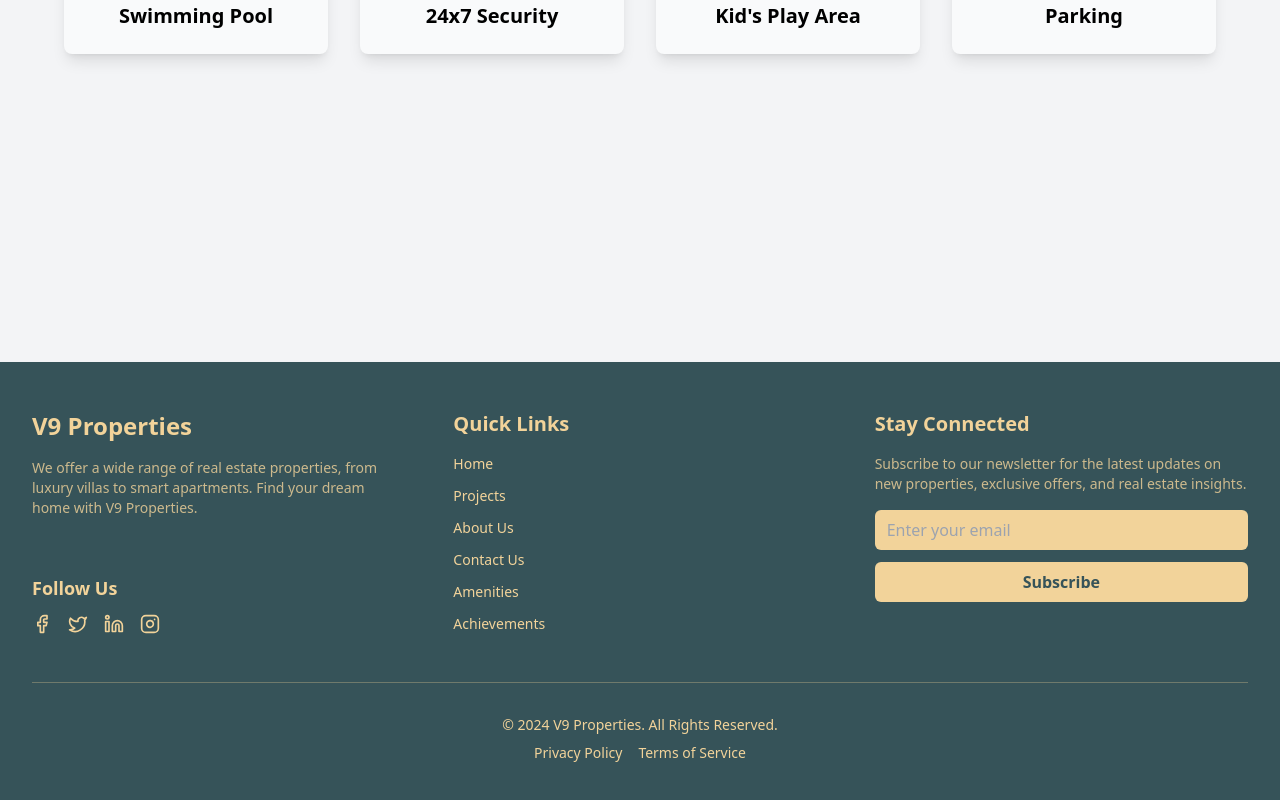
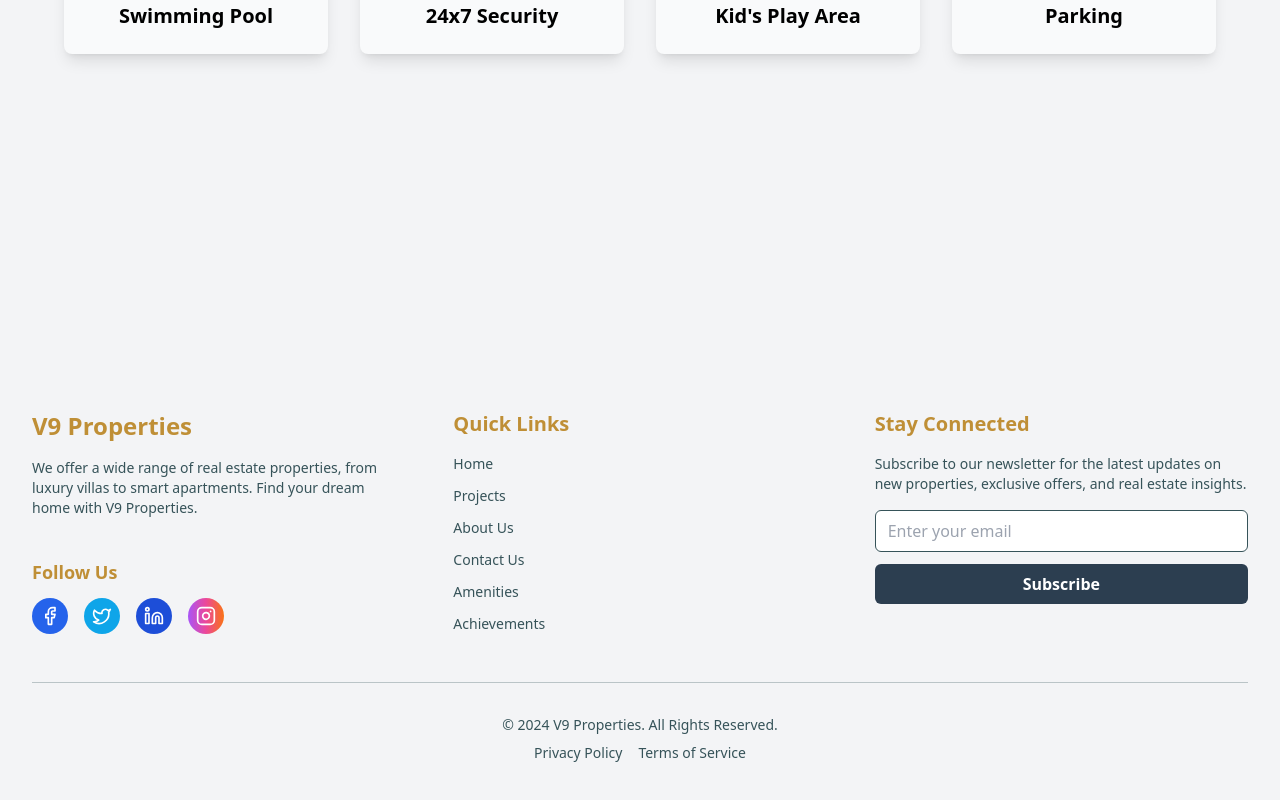
Before and after one commit to Anusha-star11/RealEstateMERNProject, a React (Vite) app in the folder RealEstate/: page /RealEstateApp/project/1 in a window 1280 px wide. Shown: the part 1654-2454 px from the top of the page. Built offline with nearby package versions, Linux system fonts and the light colour scheme.

Commit message:
last change

```diff
--- a/RealEstate/src/Components/Footer.jsx
+++ b/RealEstate/src/Components/Footer.jsx
@@ -2,27 +2,7 @@ import React, { useState } from 'react';
 import { Facebook, Twitter, Linkedin, Instagram, X } from 'lucide-react';
 
 const Popup = ({ isOpen, onClose, message }) => {
-  if (!isOpen) return null;
-
-  return (
-    <div className="fixed inset-0 bg-black bg-opacity-50 flex items-center justify-center z-50">
-      <div className="bg-[#f2d39a] text-[#365359] p-6 rounded-lg shadow-xl max-w-sm w-full mx-4">
-        <div className="flex justify-between items-center mb-4">
-          <h3 className="text-xl font-bold">Subscription Successful</h3>
-          <button onClick={onClose} className="text-[#365359] hover:text-gray-700">
-            <X size={24} />
-          </button>
-        </div>
-        <p>{message}</p>
-        <button
-          onClick={onClose}
-          className="mt-4 px-4 py-2 bg-[#365359] text-[#f2d39a] rounded hover:bg-opacity-90 transition-colors w-full"
-        >
-          Close
-        </button>
-      </div>
-    </div>
-  );
+  // ... (Popup component remains unchanged)
 };
 
 const Footer = () => {
@@ -38,31 +18,31 @@ const Footer = () => {
   };
 
   return (
-    <footer className="bg-[#365359] text-[#f2d39a] py-12 px-4 sm:px-6 lg:px-8">
+    <footer className="bg-gray-100 py-12 px-4 sm:px-6 lg:px-8">
       <div className="max-w-7xl mx-auto">
         {/* Main Grid Container */}
         <div className="grid grid-cols-1 sm:grid-cols-2 lg:grid-cols-3 gap-12">
           {/* Company Info Section */}
           <div className="flex flex-col justify-between">
             <div>
-              <h2 className="text-2xl font-bold mb-4">V9 Properties</h2>
-              <p className="text-sm text-[#f2d39a] opacity-80 mb-6">
+              <h2 className="text-2xl font-bold mb-4 text-[#bf8f36]">V9 Properties</h2>
+              <p className="text-sm text-[#365359] mb-6">
                 We offer a wide range of real estate properties, from luxury villas to smart apartments. Find your dream home with V9 Properties.
               </p>
             </div>
             <div>
-              <h3 className="text-lg font-bold mb-3">Follow Us</h3>
+              <h3 className="text-lg font-bold mb-3 text-[#bf8f36]">Follow Us</h3>
               <div className="flex space-x-4">
-                <a href="https://facebook.com" target="_blank" rel="noopener noreferrer" className="text-[#f2d39a] hover:text-blue-500 transition-colors">
+                <a href="https://facebook.com" target="_blank" rel="noopener noreferrer" className="bg-blue-600 text-white p-2 rounded-full hover:bg-blue-700 transition-colors">
                   <Facebook size={20} />
                 </a>
-                <a href="https://twitter.com" target="_blank" rel="noopener noreferrer" className="text-[#f2d39a] hover:text-blue-400 transition-colors">
+                <a href="https://twitter.com" target="_blank" rel="noopener noreferrer" className="bg-sky-500 text-white p-2 rounded-full hover:bg-sky-600 transition-colors">
                   <Twitter size={20} />
                 </a>
-                <a href="https://linkedin.com" target="_blank" rel="noopener noreferrer" className="text-[#f2d39a] hover:text-blue-700 transition-colors">
+                <a href="https://linkedin.com" target="_blank" rel="noopener noreferrer" className="bg-blue-700 text-white p-2 rounded-full hover:bg-blue-800 transition-colors">
                   <Linkedin size={20} />
                 </a>
-                <a href="https://instagram.com" target="_blank" rel="noopener noreferrer" className="text-[#f2d39a] hover:text-pink-500 transition-colors">
+                <a href="https://instagram.com" target="_blank" rel="noopener noreferrer" className="bg-gradient-to-r from-purple-500 via-pink-500 to-orange-500 text-white p-2 rounded-full hover:from-purple-600 hover:via-pink-600 hover:to-orange-600 transition-colors">
                   <Instagram size={20} />
                 </a>
               </div>
@@ -71,21 +51,21 @@ const Footer = () => {
 
           {/* Quick Links Section */}
           <div>
-            <h3 className="text-xl font-bold mb-4">Quick Links</h3>
+            <h3 className="text-xl font-bold mb-4 text-[#bf8f36]">Quick Links</h3>
             <ul className="space-y-3 text-sm">
-              <li><a href="#home" className="hover:underline transition-colors hover:text-white">Home</a></li>
-              <li><a href="#projects" className="hover:underline transition-colors hover:text-white">Projects</a></li>
-              <li><a href="#overview" className="hover:underline transition-colors hover:text-white">About Us</a></li>
-              <li><a href="#contact" className="hover:underline transition-colors hover:text-white">Contact Us</a></li>
-              <li><a href="#amenities" className="hover:underline transition-colors hover:text-white">Amenities</a></li>
-              <li><a href="#achievements" className="hover:underline transition-colors hover:text-white">Achievements</a></li>
+              <li><a href="#home" className="text-[#365359] hover:text-[#2c3e50] transition-colors">Home</a></li>
+              <li><a href="#projects" className="text-[#365359] hover:text-[#2c3e50] transition-colors">Projects</a></li>
+              <li><a href="#overview" className="text-[#365359] hover:text-[#2c3e50] transition-colors">About Us</a></li>
+              <li><a href="#contact" className="text-[#365359] hover:text-[#2c3e50] transition-colors">Contact Us</a></li>
+              <li><a href="#amenities" className="text-[#365359] hover:text-[#2c3e50] transition-colors">Amenities</a></li>
+              <li><a href="#achievements" className="text-[#365359] hover:text-[#2c3e50] transition-colors">Achievements</a></li>
             </ul>
           </div>
 
           {/* Newsletter Signup */}
           <div>
-            <h3 className="text-xl font-bold mb-4">Stay Connected</h3>
-            <p className="text-sm text-[#f2d39a] opacity-80 mb-4">
+            <h3 className="text-xl font-bold mb-4 text-[#bf8f36]">Stay Connected</h3>
+            <p className="text-sm text-[#365359] mb-4">
               Subscribe to our newsletter for the latest updates on new properties, exclusive offers, and real estate insights.
             </p>
             <form onSubmit={handleSubmit} className="flex flex-col space-y-3">
@@ -94,12 +74,12 @@ const Footer = () => {
                 placeholder="Enter your email"
                 value={email}
                 onChange={(e) => setEmail(e.target.value)}
-                className="px-3 py-2 bg-[#f2d39a] text-[#365359] rounded-md focus:outline-none"
+                className="px-3 py-2 bg-white text-[#365359] rounded-md focus:outline-none border border-[#365359]"
                 required
               />
               <button
                 type="submit"
-                className="px-3 py-2 bg-[#f2d39a] text-[#365359] rounded-md hover:bg-white transition-colors font-semibold"
+                className="px-3 py-2 bg-[#2c3e50] text-white rounded-md hover:bg-[#365359] transition-colors font-semibold"
               >
                 Subscribe
               </button>
@@ -108,11 +88,11 @@ const Footer = () => {
         </div>
 
         {/* Bottom Section */}
-        <div className="border-t border-[#f2d39a] border-opacity-30 mt-12 pt-8 text-center text-[#f2d39a] text-sm">
+        <div className="border-t border-[#365359] border-opacity-30 mt-12 pt-8 text-center text-[#365359] text-sm">
           <p>&copy; {new Date().getFullYear()} V9 Properties. All Rights Reserved.</p>
           <p className="mt-2">
-            <a href="#privacy" className="hover:underline mr-4">Privacy Policy</a>
-            <a href="#terms" className="hover:underline">Terms of Service</a>
+            <a href="#privacy" className="hover:text-[#2c3e50] mr-4">Privacy Policy</a>
+            <a href="#terms" className="hover:text-[#2c3e50]">Terms of Service</a>
           </p>
         </div>
       </div>
--- a/RealEstate/src/Components/Header.jsx
+++ b/RealEstate/src/Components/Header.jsx
@@ -44,16 +44,16 @@ const Header = () => {
 
   return (
     <header
-      className={`fixed top-0 left-0 right-0 z-50 transition-colors duration-300 ${
+      className={`fixed top-0 left-0 right-0 z-50 transition-colors duration-300 w-full ${
         scrollY > 50 ? "bg-[#365359]" : "bg-transparent"
       }`}
     >
-      <nav className="w-full flex items-center justify-between h-14 md:h-16 lg:h-18">
+      <nav className="container mx-auto px-4 flex items-center justify-between h-14 md:h-16 lg:h-18">
         {/* Left side - Logo */}
         <Link
           to="/"
-          className="focus:outline-none h-full flex-shrink-0 flex items-center justify-start pl-2 pr-4 overflow-hidden"
-          style={{ maxWidth: 'calc(100vw - 200px)' }}
+          className="focus:outline-none h-full flex-shrink-0 flex items-center justify-start overflow-hidden"
+          style={{ maxWidth: 'calc(100% - 60px)' }}
         >
           <img
             src={logo}
@@ -65,7 +65,7 @@ const Header = () => {
 
         {/* Right side - Navigation Menu */}
         <div className="flex-shrink-0 flex justify-end items-center h-full">
-          <div className="hidden md:flex space-x-3 lg:space-x-6 text-[#f2d39a] px-4">
+          <div className="hidden md:flex space-x-3 lg:space-x-6 text-[#f2d39a]">
             <button
               onClick={() => navigateToSection("home")}
               className="hover:text-white text-sm lg:text-base whitespace-nowrap transition-colors duration-300"
@@ -99,10 +99,10 @@ const Header = () => {
           </div>
 
           {/* Hamburger Menu for Mobile View */}
-          <div className="md:hidden px-4">
-            <button onClick={toggleMenu} className="text-[#f2d39a] focus:outline-none">
+          <div className="md:hidden">
+            <button onClick={toggleMenu} className="text-[#f2d39a] focus:outline-none p-2">
               <svg
-                className="w-5 h-5"
+                className="w-6 h-6"
                 fill="none"
                 stroke="currentColor"
                 viewBox="0 0 24 24"
--- a/RealEstate/src/Components/Sections.jsx
+++ b/RealEstate/src/Components/Sections.jsx
@@ -339,7 +339,7 @@ export const Achievements = () => {
           {achievementData.map((achievement, index) => (
             <motion.div
               key={index}
-              className={`p-6 bg-gradient-to-br ${achievement.bgColor} rounded-lg shadow-lg flex flex-col items-center justify-center transition-transform duration-300 hover:scale-105`}
+              className={`p-6 bg-[#365359] rounded-lg shadow-lg flex flex-col items-center justify-center transition-transform duration-300 hover:scale-105`}
               initial={{ opacity: 0, y: 50 }}
               whileInView={{ opacity: 1, y: 0 }}
               transition={{ duration: 0.8, delay: index * 0.1 }}
@@ -406,17 +406,17 @@ export const Amenities = () => (
 );
 
 export const Contact = () => (
-  <section id="contact" className="min-h-screen bg-gray-100 p-4 sm:p-10 flex flex-col lg:flex-row justify-between items-stretch">
+  <section id="contact" className="min-h-screen bg-white p-4 sm:p-10 flex flex-col lg:flex-row justify-between items-stretch">
 
     {/* Contact Details Section with Scroll Animation */}
     <motion.div
-      className="w-full lg:w-1/2 p-6 sm:p-8 bg-[#365359] text-[#f2d39a] rounded-lg shadow-xl flex flex-col justify-center"
+      className="w-full lg:w-1/2 p-6 sm:p-8 bg-gray-200 text-[#365359] rounded-lg shadow-xl flex flex-col justify-center"
       initial={{ opacity: 0, x: -100 }}
       whileInView={{ opacity: 1, x: 0 }}
       transition={{ duration: 0.8 }}
       viewport={{ once: true }}
     >
-      <h3 className="text-2xl sm:text-3xl font-bold mb-6 text-center border-b pb-2 border-[#f2d39a]">Santosh Gupta Garlapati</h3>
+      <h3 className="text-2xl sm:text-3xl font-bold mb-6 text-center border-b pb-2 border-[#365359]">Santosh Gupta Garlapati</h3>
       <div className="space-y-4 sm:space-y-6 text-base sm:text-lg">
         <div>
           <h4 className="text-lg sm:text-xl font-semibold">Phone:</h4>
```
